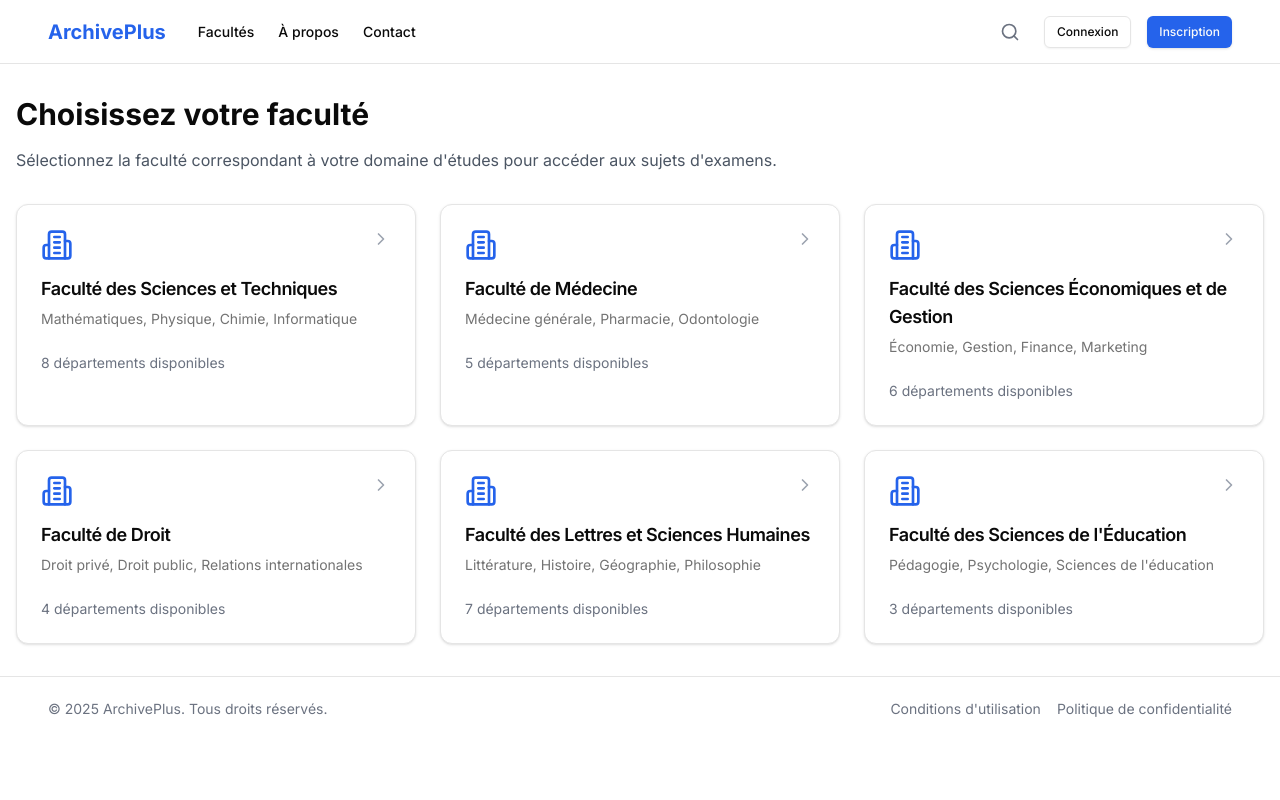
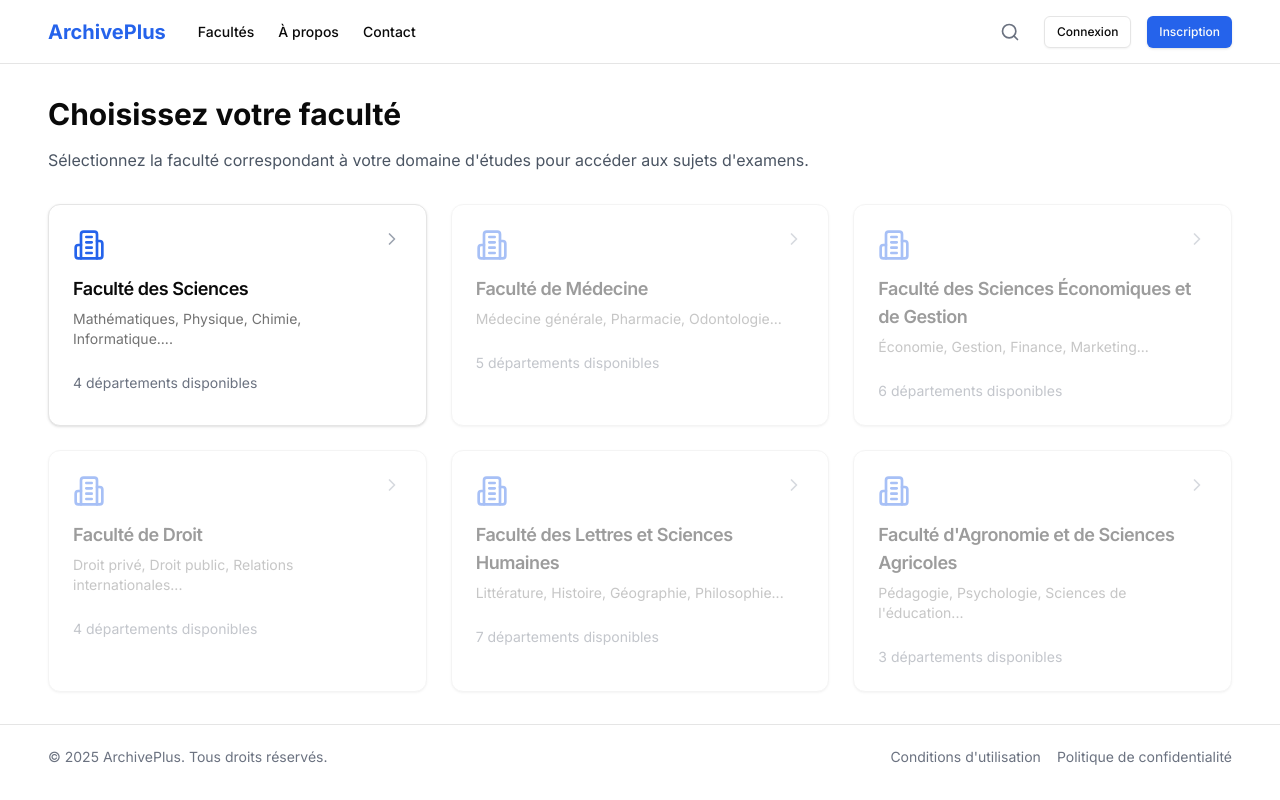
Before and after one commit to Archive-Hub-Dschang/archiv-plus-front-end, a Next.js app: page /facultes in a window 1280 px wide. Built offline with nearby package versions, Linux system fonts and the light colour scheme.

Commit message:
feat:added backend routes

```diff
--- a/src/app/(users)/departements/[departementId]/filieres/page.tsx
+++ b/src/app/(users)/departements/[departementId]/filieres/page.tsx
@@ -1,20 +1,25 @@
-import {Card, CardContent, CardDescription, CardHeader, CardTitle} from "@/components/ui/card"
-import {Button} from "@/components/ui/button"
-import {ChevronRight, ChevronLeft, BookOpen} from "lucide-react"
+"use client"
+
+import { Card, CardContent, CardDescription, CardHeader, CardTitle } from "@/components/ui/card"
+import { ChevronRight, BookOpen } from "lucide-react"
 import Link from "next/link"
+import Header from "@/components/ui/facDepHeader"
+import { useEffect, useState } from "react"
+import { toast } from "sonner"
+import { usePathname } from "next/navigation"
 
 // Données simulées des filières par département
 const filieresData: Record<string, any[]> = {
     "1": [
-        {id: 1, nom: "Licence Mathématiques", description: "L1, L2, L3 Mathématiques", matieres: 12},
-        {id: 2, nom: "Master Mathématiques Appliquées", description: "M1, M2 Maths Appliquées", matieres: 8},
-        {id: 3, nom: "Master Statistiques", description: "M1, M2 Statistiques", matieres: 10},
+        { id: 1, nom: "Licence Mathématiques", description: "L1, L2, L3 Mathématiques", matieres: 12 },
+        { id: 2, nom: "Master Mathématiques Appliquées", description: "M1, M2 Maths Appliquées", matieres: 8 },
+        { id: 3, nom: "Master Statistiques", description: "M1, M2 Statistiques", matieres: 10 },
     ],
     "2": [
-        {id: 4, nom: "Licence Informatique", description: "L1, L2, L3 Informatique", matieres: 15},
-        {id: 5, nom: "Master Génie Logiciel", description: "M1, M2 Génie Logiciel", matieres: 12},
-        {id: 6, nom: "Master Intelligence Artificielle", description: "M1, M2 IA", matieres: 10},
-        {id: 7, nom: "Master Réseaux et Sécurité", description: "M1, M2 Réseaux", matieres: 11},
+        { id: 4, nom: "Licence Informatique", description: "L1, L2, L3 Informatique", matieres: 15 },
+        { id: 5, nom: "Master Génie Logiciel", description: "M1, M2 Génie Logiciel", matieres: 12 },
+        { id: 6, nom: "Master Intelligence Artificielle", description: "M1, M2 IA", matieres: 10 },
+        { id: 7, nom: "Master Réseaux et Sécurité", description: "M1, M2 Réseaux", matieres: 11 },
     ],
 }
 
@@ -23,40 +28,56 @@ const departementsNoms: Record<string, string> = {
     "2": "Informatique",
 }
 
-export default function FilieresPage({params}: { params: { departementId: string } }) {
+export default function FilieresPage({ params }: { params: { departementId: string } }) {
     const filieres = filieresData[params.departementId] || []
     const departementNom = departementsNoms[params.departementId] || "Département"
 
+    const [filiere, setFiliere] = useState([])
+    const [isLoading, setIsLoading] = useState(false)
+    const pathname = usePathname()
+
+    useEffect(() => {
+        const fetchFiliere = async () => {
+            setIsLoading(true)
+            try {
+                const response = await fetch(`http://localhost:8080/api/academic/department${pathname}`)
+                const filieres = await response.json()
+                setFiliere(filieres)
+            } catch (e) {
+                console.log(e)
+                toast("impossible de charger les departements", { description: "veuillez verifier votre réseau ou réessayez" })
+            } finally {
+                setIsLoading(false)
+            }
+        }
+        fetchFiliere()
+    }, [pathname])
+    if (isLoading) {
+        return <div className="h-[calc(100dvh-128px)] flex justify-center items-center text-xl">Chargement...</div>
+    }
     return (
-        <div className="container mx-auto px-4 py-8">
+
+        <div className="container lg:h-[calc(100vh-128px)] mx-auto px-4 py-8 md:px-12">
             {/* Breadcrumb */}
             <div className="flex items-center space-x-2 text-sm text-gray-600 mb-6">
                 <Link href="/facultes" className="hover:text-blue-600">
                     Facultés
                 </Link>
-                <ChevronRight className="h-4 w-4"/>
+                <ChevronRight className="h-4 w-4" />
                 <Link href="/facultes/1/departements" className="hover:text-blue-600">
                     Départements
                 </Link>
-                <ChevronRight className="h-4 w-4"/>
+                <ChevronRight className="h-4 w-4" />
                 <span>{departementNom}</span>
             </div>
 
             {/* Header */}
-            <div className="mb-8">
-                <div className="flex items-center justify-between">
-                    <div>
-                        <h1 className="text-3xl font-bold mb-4">Filières - {departementNom}</h1>
-                        <p className="text-gray-600">Choisissez votre filière pour accéder aux matières et examens.</p>
-                    </div>
-                    <Button asChild variant="outline">
-                        <Link href="/facultes/1/departements">
-                            <ChevronLeft className="h-4 w-4 mr-2"/>
-                            Retour aux départements
-                        </Link>
-                    </Button>
-                </div>
-            </div>
+            <Header
+                title={`Filières - ${departementNom}`}
+                description="Choisissez votre filière pour accéder aux matières et examens."
+                link="/facultes/1/departements"
+                linkText="Retour aux départements"
+            />
 
             {/* Filières Grid */}
             <div className="grid md:grid-cols-2 lg:grid-cols-3 gap-6">
@@ -65,9 +86,9 @@ export default function FilieresPage({params}: { params: { departementId: string
                         <Card className="h-full hover:shadow-lg transition-shadow cursor-pointer group">
                             <CardHeader>
                                 <div className="flex items-start justify-between">
-                                    <BookOpen className="h-8 w-8 text-green-600 mb-2"/>
+                                    <BookOpen className="h-8 w-8 text-green-600 mb-2" />
                                     <ChevronRight
-                                        className="h-5 w-5 text-gray-400 group-hover:text-green-600 transition-colors"/>
+                                        className="h-5 w-5 text-gray-400 group-hover:text-green-600 transition-colors" />
                                 </div>
                                 <CardTitle className="text-lg">{filiere.nom}</CardTitle>
                                 <CardDescription>{filiere.description}</CardDescription>
--- a/src/app/(users)/facultes/[faculteId]/departements/page.tsx
+++ b/src/app/(users)/facultes/[faculteId]/departements/page.tsx
@@ -1,15 +1,18 @@
+"use client"
+
 import { Card, CardContent, CardDescription, CardHeader, CardTitle } from "@/components/ui/card"
-import { Button } from "@/components/ui/button"
-import { ChevronRight, ChevronLeft, GraduationCap } from "lucide-react"
+import { ChevronRight, GraduationCap } from "lucide-react"
 import Link from "next/link"
+import { cn } from "@/lib/utils"
+import Header from "@/components/ui/facDepHeader"
+import { useEffect, useState } from "react"
 
 // Données simulées des départements par faculté
 const departementsData: Record<string, any[]> = {
     "1": [
-        { id: 1, nom: "Mathématiques", description: "Algèbre, Analyse, Géométrie", filieres: 4 },
-        { id: 2, nom: "Informatique", description: "Programmation, Réseaux, IA", filieres: 6 },
-        { id: 3, nom: "Physique", description: "Mécanique, Thermodynamique, Optique", filieres: 3 },
-        { id: 4, nom: "Chimie", description: "Chimie organique, Chimie minérale", filieres: 3 },
+        { id: 1, nom: "Mathématiques-Informatique", description: "Informatique, Mathematique", filieres: 2 },
+        { id: 3, nom: "Physique", description: "Mécanique, Thermodynamique, Optique", filieres: 1 },
+        { id: 4, nom: "Chimie", description: "Chimie organique, Chimie minérale", filieres: 1 },
     ],
     "2": [
         { id: 5, nom: "Médecine Générale", description: "Formation médicale générale", filieres: 2 },
@@ -24,7 +27,7 @@ const departementsData: Record<string, any[]> = {
 }
 
 const facultesNoms: Record<string, string> = {
-    "1": "Faculté des Sciences et Techniques",
+    "1": "Faculté des Sciences",
     "2": "Faculté de Médecine",
     "3": "Faculté des Sciences Économiques et de Gestion",
 }
@@ -32,9 +35,17 @@ const facultesNoms: Record<string, string> = {
 export default function DepartementsPage({ params }: { params: { faculteId: string } }) {
     const departements = departementsData[params.faculteId] || []
     const faculteNom = facultesNoms[params.faculteId] || "Faculté"
+    const [isLoading, setIsLoading] = useState(false)
 
+    useEffect(()=>{
+        setIsLoading(true)
+        setTimeout(()=>setIsLoading(false), 1000)
+    },[])
+    if(isLoading){
+        return <div className="size-full flex justify-center items-center">Chargement..</div>
+    }
     return (
-        <div className="container mx-auto px-4 py-8">
+        <div className="container mx-auto px-4 py-8 md:px-12 lg:h-[calc(100dvh-128px)]">
             {/* Breadcrumb */}
             <div className="flex items-center space-x-2 text-sm text-gray-600 mb-6">
                 <Link href="/facultes" className="hover:text-blue-600">
@@ -45,26 +56,18 @@ export default function DepartementsPage({ params }: { params: { faculteId: stri
             </div>
 
             {/* Header */}
-            <div className="mb-8">
-                <div className="flex items-center justify-between">
-                    <div>
-                        <h1 className="text-3xl font-bold mb-4">Départements</h1>
-                        <p className="text-gray-600">Sélectionnez le département correspondant à votre spécialité.</p>
-                    </div>
-                    <Button asChild variant="outline">
-                        <Link href="/facultes">
-                            <ChevronLeft className="h-4 w-4 mr-2" />
-                            Retour aux facultés
-                        </Link>
-                    </Button>
-                </div>
-            </div>
+            <Header
+                title="Départements"
+                description="Sélectionnez le département correspondant à votre spécialité."
+                link="/facultes"
+                linkText="Retour aux facultés"
+            />
 
             {/* Départements Grid */}
             <div className="grid md:grid-cols-2 lg:grid-cols-3 gap-6">
                 {departements.map((departement) => (
-                    <Link key={departement.id} href={`/departements/${departement.id}/filieres`}>
-                        <Card className="h-full hover:shadow-lg transition-shadow cursor-pointer group">
+                    <Link key={departement.id} href={`${departement.id===1?`/departements/${departement.id}/filieres`:""}`}>
+                        <Card className={cn("h-full hover:shadow-lg transition-shadow cursor-pointer group", departement.id ===1 ? "":"opacity-40")}>
                             <CardHeader>
                                 <div className="flex items-start justify-between">
                                     <GraduationCap className="h-8 w-8 text-purple-600 mb-2" />
--- a/src/app/(users)/facultes/page.tsx
+++ b/src/app/(users)/facultes/page.tsx
@@ -1,61 +1,61 @@
 import { Card, CardContent, CardDescription, CardHeader, CardTitle } from "@/components/ui/card"
+import { cn } from "@/lib/utils"
 import { ChevronRight, Building2 } from "lucide-react"
 import Link from "next/link"
 
-// Données simulées des facultés
-const facultes = [
+const mockfacultes = [
     {
         id: 1,
-        nom: "Faculté des Sciences et Techniques",
-        description: "Mathématiques, Physique, Chimie, Informatique",
-        departements: 8,
+        nom: "Faculté des Sciences",
+        description: "Mathématiques, Physique, Chimie, Informatique....",
+        departements: 4,
     },
     {
         id: 2,
         nom: "Faculté de Médecine",
-        description: "Médecine générale, Pharmacie, Odontologie",
+        description: "Médecine générale, Pharmacie, Odontologie...",
         departements: 5,
     },
     {
         id: 3,
         nom: "Faculté des Sciences Économiques et de Gestion",
-        description: "Économie, Gestion, Finance, Marketing",
+        description: "Économie, Gestion, Finance, Marketing...",
         departements: 6,
     },
     {
         id: 4,
         nom: "Faculté de Droit",
-        description: "Droit privé, Droit public, Relations internationales",
+        description: "Droit privé, Droit public, Relations internationales...",
         departements: 4,
     },
     {
         id: 5,
         nom: "Faculté des Lettres et Sciences Humaines",
-        description: "Littérature, Histoire, Géographie, Philosophie",
+        description: "Littérature, Histoire, Géographie, Philosophie...",
         departements: 7,
     },
     {
         id: 6,
-        nom: "Faculté des Sciences de l'Éducation",
-        description: "Pédagogie, Psychologie, Sciences de l'éducation",
+        nom: "Faculté d'Agronomie et de Sciences Agricoles",
+        description: "Pédagogie, Psychologie, Sciences de l'éducation...",
         departements: 3,
     },
 ]
 
 export default function FacultesPage() {
     return (
-        <div className="container mx-auto px-4 py-8">
+        <div className="container mx-auto px-4 py-8 md:px-12">
             <div className="mb-8">
                 <h1 className="text-3xl font-bold mb-4">Choisissez votre faculté</h1>
                 <p className="text-gray-600">
-                    Sélectionnez la faculté correspondant à votre domaine d'études pour accéder aux sujets d'examens.
+                    Sélectionnez la faculté correspondant à votre domaine d&apos;études pour accéder aux sujets d&apos;examens.
                 </p>
             </div>
 
             <div className="grid md:grid-cols-2 lg:grid-cols-3 gap-6">
-                {facultes.map((faculte) => (
-                    <Link key={faculte.id} href={`/facultes/${faculte.id}/departements`}>
-                        <Card className="h-full hover:shadow-lg transition-shadow cursor-pointer group">
+                {mockfacultes.map((faculte) => (
+                    <Link key={faculte.id} href={`${faculte.id===1 ? `/facultes/${faculte.id}/departements`:""}`}>
+                        <Card className={cn("h-full hover:shadow-lg transition-shadow cursor-pointer group", faculte.id !==1 ? "opacity-40": "")}>
                             <CardHeader>
                                 <div className="flex items-start justify-between">
                                     <Building2 className="h-8 w-8 text-blue-600 mb-2" />
--- /dev/null
+++ b/src/components/ui/facDepHeader.tsx
@@ -0,0 +1,31 @@
+"use client"
+import { ChevronLeft } from "lucide-react"
+import { Button } from "./button"
+import Link from "next/link"
+
+interface HeaderProps{
+    title:string,
+    description:string,
+    link:string,
+    linkText:string
+}
+
+export default function Header({title, description, link, linkText}:HeaderProps){
+    return (
+        <div className="mb-8">
+                <div className="flex flex-col-reverse items-end md:flex-row md:items-center justify-between">
+                    <div>
+                        <h1 className="text-3xl font-bold mb-4">{title}</h1>
+                        <p className="text-gray-600">{description}</p>
+                    </div>
+                    <Button asChild variant="outline">
+                        <Link href={link}>
+                            <ChevronLeft className="size-4 mr-2"/>
+                            {linkText}
+                        </Link>
+                    </Button>
+                </div>
+            </div>
+
+    )
+}
```
